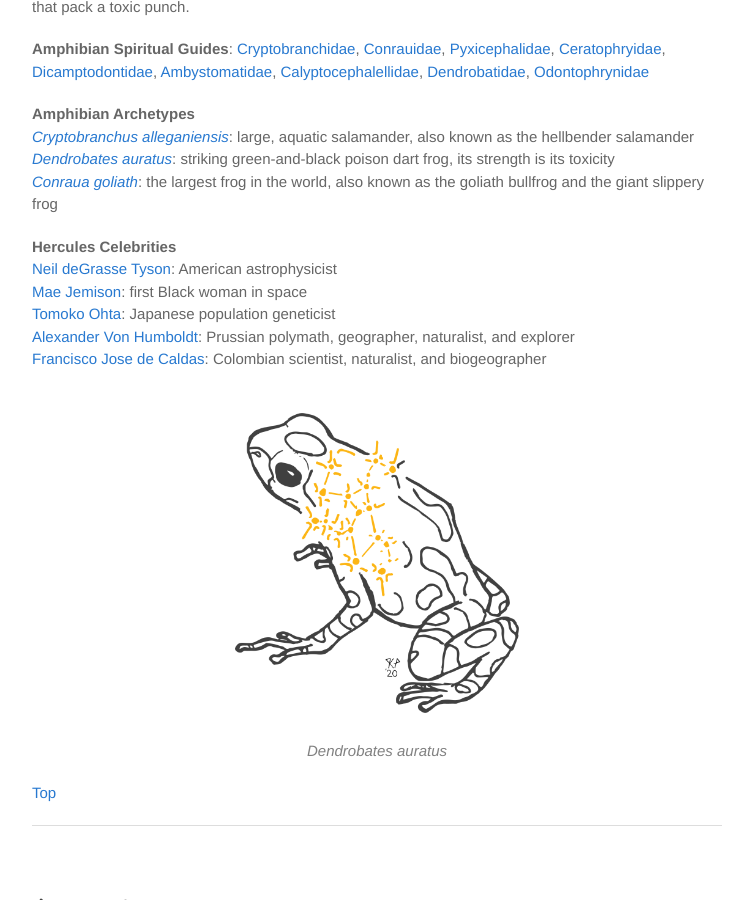
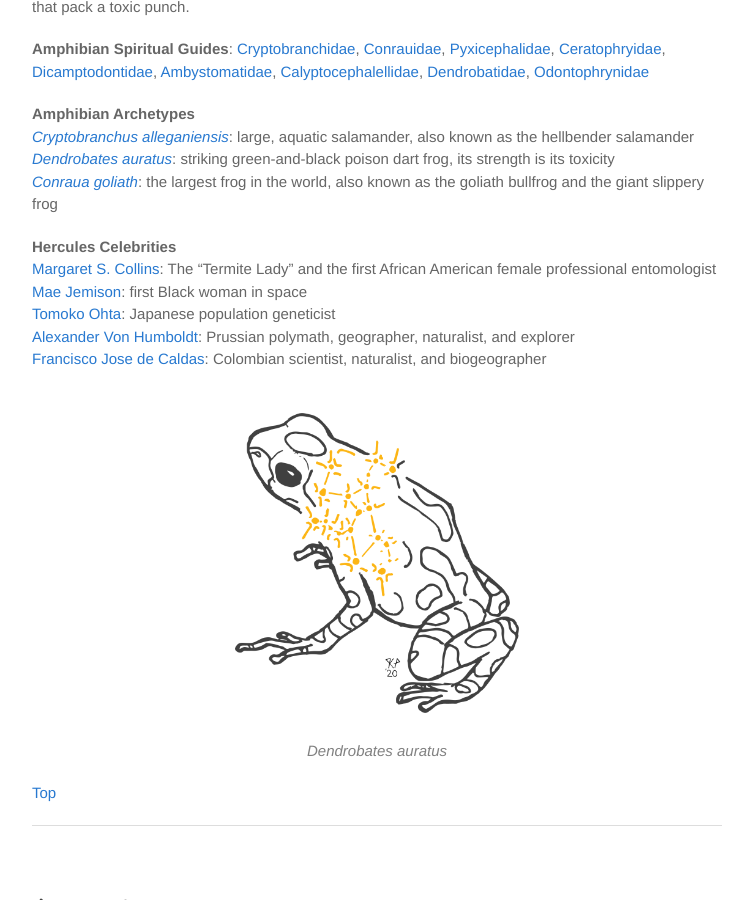
Before and after one commit to TarvinLab/amphibioscope, a Jekyll site: the page built from find-your-sign.md, in a window 1280 px wide and 900 px high, scrolled down 5590 px. Shown: the whole window, without its empty margins (138-891 px from the left). Built offline with Jekyll 4.4.1, drawn with Linux system fonts in a browser that asks for light colours.

Commit message:
Update find-your-sign.md
Swapped out Neil deGrasse Tyson for Margaret S. Collins

```diff
--- a/find-your-sign.md
+++ b/find-your-sign.md
@@ -145,7 +145,7 @@ layout: default
 [*Conraua goliath*](https://amphibiaweb.org/cgi/amphib_query?where-genus=Conraua&where-species=goliath): the largest frog in the world, also known as the goliath bullfrog and the giant slippery frog
 
 **Hercules Celebrities**
-[Neil deGrasse Tyson](https://en.wikipedia.org/wiki/Neil_deGrasse_Tyson): American astrophysicist
+[Margaret S. Collins](https://en.wikipedia.org/wiki/Margaret_S._Collins): The "Termite Lady" and the first African American female professional entomologist
 [Mae Jemison](https://en.wikipedia.org/wiki/Mae_Jemison): first Black woman in space
 [Tomoko Ohta](https://en.wikipedia.org/wiki/Tomoko_Ohta): Japanese population geneticist
 [Alexander Von Humboldt](https://en.wikipedia.org/wiki/Alexander_von_Humboldt): Prussian polymath, geographer, naturalist, and explorer
```
